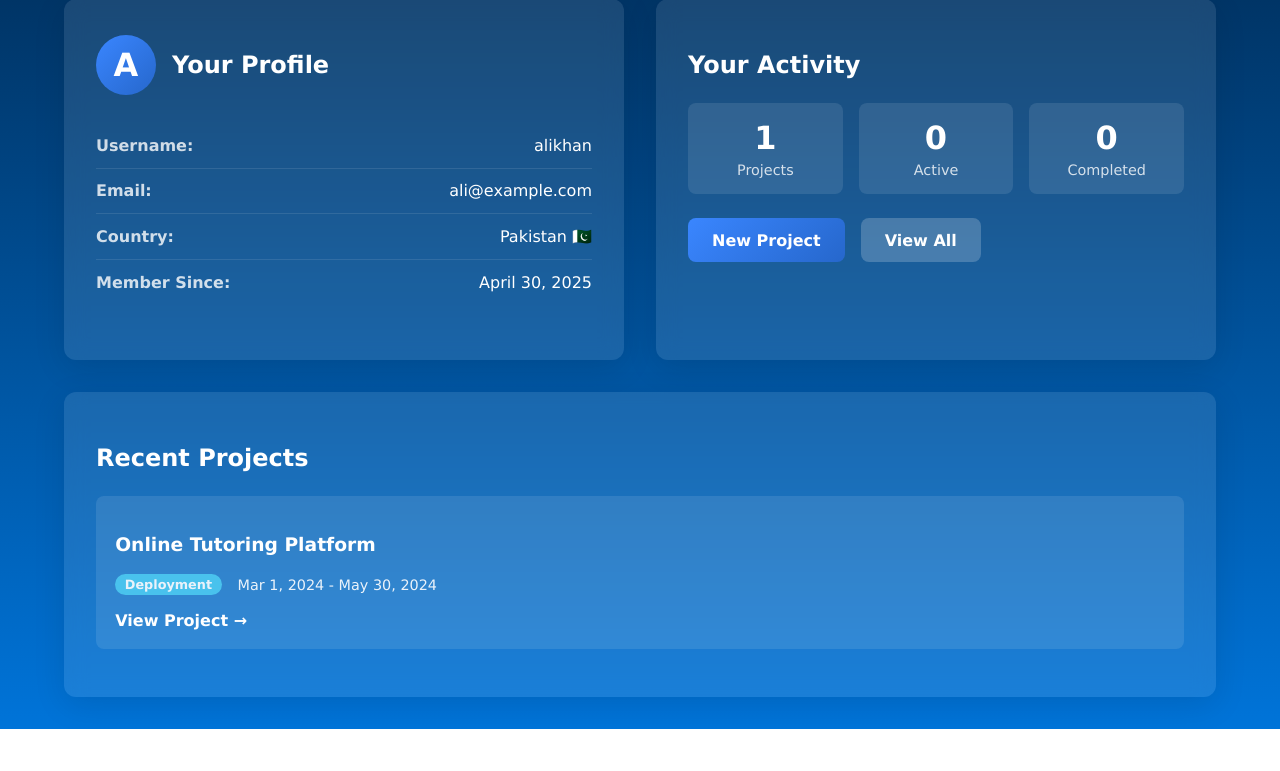
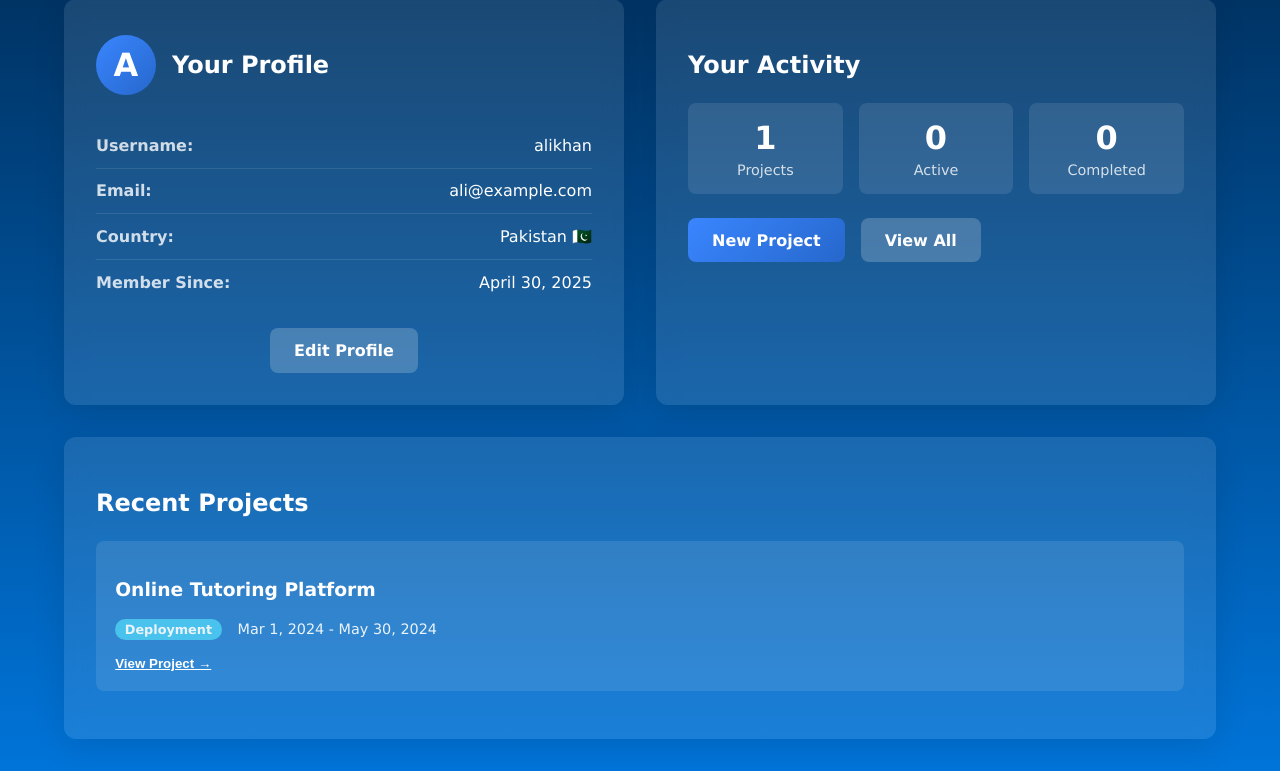
Before and after one commit to Mohammed-Wasif-Sarwar/Software.sys, a PHP site: page /dashboard.php in a window 1280 px wide. Shown: the part 251-1022 px from the top of the page. Before the commit the page ends 980 px from the top, so only its background shows below. Run offline with PHP 8.4, Linux system fonts and the light colour scheme; a user stored in the database is signed in; data comes from the database, SQL or seed files in the repository.

Commit message:
Update dashboard.php

```diff
--- a/dashboard.php
+++ b/dashboard.php
@@ -83,6 +83,10 @@ $projectCount = $stmt->fetchColumn();
                         <span class="detail-value"><?= date('F j, Y', strtotime($user['registration_date'] ?? 'now')) ?></span>
                     </div>
                 </div>
+
+                <div class="profile-actions">
+                    <a href="editprofile.php" class="dashboard-button">Edit Profile</a>
+                </div>
             </section>
 
             <section class="stats-card">
@@ -124,7 +128,10 @@ $projectCount = $stmt->fetchColumn();
                         <span class="phase-badge <?= strtolower($project['Phase_Dev']) ?>"><?= htmlspecialchars($project['Phase_Dev']) ?></span>
                         <span><?= date('M j, Y', strtotime($project['StartDate'])) ?> - <?= date('M j, Y', strtotime($project['EndDate'])) ?></span>
                     </div>
-                                <a href="viewprojects.php" class="project-link" style="color:white;">View Project →</a>
+                    <form method="post" action="viewprojects.php" style="display: inline;">
+                        <input type="hidden" name="id" value="<?= $project['PID'] ?>">
+                        <button type="submit" class="project-link" style="background: none; border: none; color: white; cursor: pointer; padding: 0; text-decoration: underline;">View Project →</button>
+                    </form>
                 </div>
             <?php endforeach; ?>
         </div>
```
Lines whose indentation alone changed are shown as unchanged.
